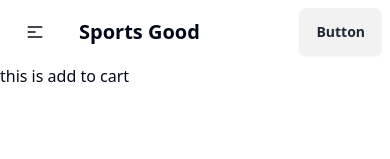
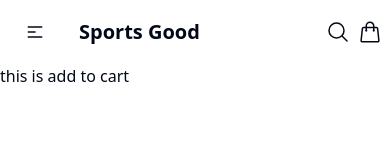
Before and after one commit to reshad21/sporting-goods, a React (Vite) app: page /cart in a window 390 px wide. Shown: the top 159 px of the page. Built offline with nearby package versions, Linux system fonts and the light colour scheme.

Commit message:
responsive navber added

```diff
--- a/package.json
+++ b/package.json
@@ -18,6 +18,7 @@
     "lucide-react": "^0.404.0",
     "react": "^18.3.1",
     "react-dom": "^18.3.1",
+    "react-icons": "^5.2.1",
     "react-router-dom": "^6.24.1",
     "tailwind-merge": "^2.4.0",
     "tailwindcss-animate": "^1.0.7"
--- a/src/components/ui/Header.tsx
+++ b/src/components/ui/Header.tsx
@@ -13,7 +13,6 @@ const Header = () => {
           </div>
           <div className="flex gap-3 items-center justify-center">
             <div className="flex justify-center items-center">
-              <input placeholder="Basic usage" />
               <Link to="/cart">
                 <>
                   <svg
--- a/src/components/ui/Navber.tsx
+++ b/src/components/ui/Navber.tsx
@@ -1,7 +1,10 @@
+import { Link } from "react-router-dom";
 import Topbar from "../layout/Topbar";
+import Container from "./Container";
 
 const Navber = () => {
   return (
+    <Container>
       <div className="navbar bg-base-100">
         <div className="navbar-start">
           <div className="dropdown">
@@ -35,10 +38,46 @@ const Navber = () => {
             <Topbar />
           </ul>
         </div>
-      <div className="navbar-end">
-        <a className="btn">Button</a>
+        <div className="navbar-end items-center gap-2">
+          <Link to={""}>
+            <>
+              <svg
+                xmlns="http://www.w3.org/2000/svg"
+                fill="none"
+                viewBox="0 0 24 24"
+                stroke-width="1.5"
+                stroke="currentColor"
+                className="size-6"
+              >
+                <path
+                  stroke-linecap="round"
+                  stroke-linejoin="round"
+                  d="m21 21-5.197-5.197m0 0A7.5 7.5 0 1 0 5.196 5.196a7.5 7.5 0 0 0 10.607 10.607Z"
+                />
+              </svg>
+            </>
+          </Link>
+          <Link to="/cart">
+            <>
+              <svg
+                xmlns="http://www.w3.org/2000/svg"
+                fill="none"
+                viewBox="0 0 24 24"
+                stroke-width="1.5"
+                stroke="currentColor"
+                className="size-6"
+              >
+                <path
+                  stroke-linecap="round"
+                  stroke-linejoin="round"
+                  d="M15.75 10.5V6a3.75 3.75 0 1 0-7.5 0v4.5m11.356-1.993 1.263 12c.07.665-.45 1.243-1.119 1.243H4.25a1.125 1.125 0 0 1-1.12-1.243l1.264-12A1.125 1.125 0 0 1 5.513 7.5h12.974c.576 0 1.059.435 1.119 1.007ZM8.625 10.5a.375.375 0 1 1-.75 0 .375.375 0 0 1 .75 0Zm7.5 0a.375.375 0 1 1-.75 0 .375.375 0 0 1 .75 0Z"
+                />
+              </svg>
+            </>
+          </Link>
         </div>
       </div>
+    </Container>
   );
 };
 
--- a/src/pages/Cart/Cart.tsx
+++ b/src/pages/Cart/Cart.tsx
@@ -1,7 +1,11 @@
+import Container from "@/components/ui/Container";
+
 const Cart = () => {
   return (
     <div>
-      <h1>this is add to cart</h1>
+      <Container>
+        <h1>this is add to cart</h1>
+      </Container>
     </div>
   );
 };
```
Also changed, not shown: 1 other file (tests, documents, lock files or other folders). Lines whose indentation alone changed are shown as unchanged.
